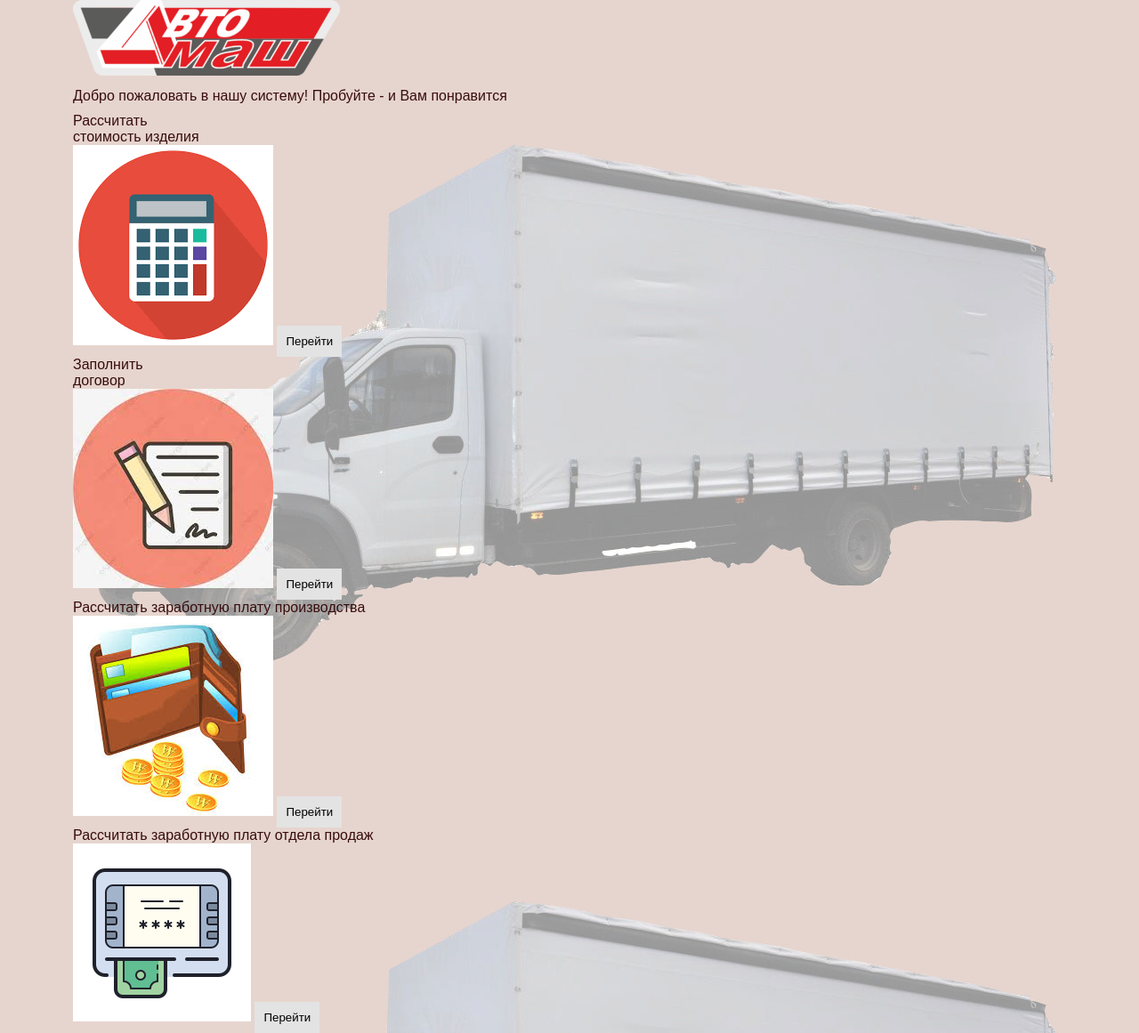
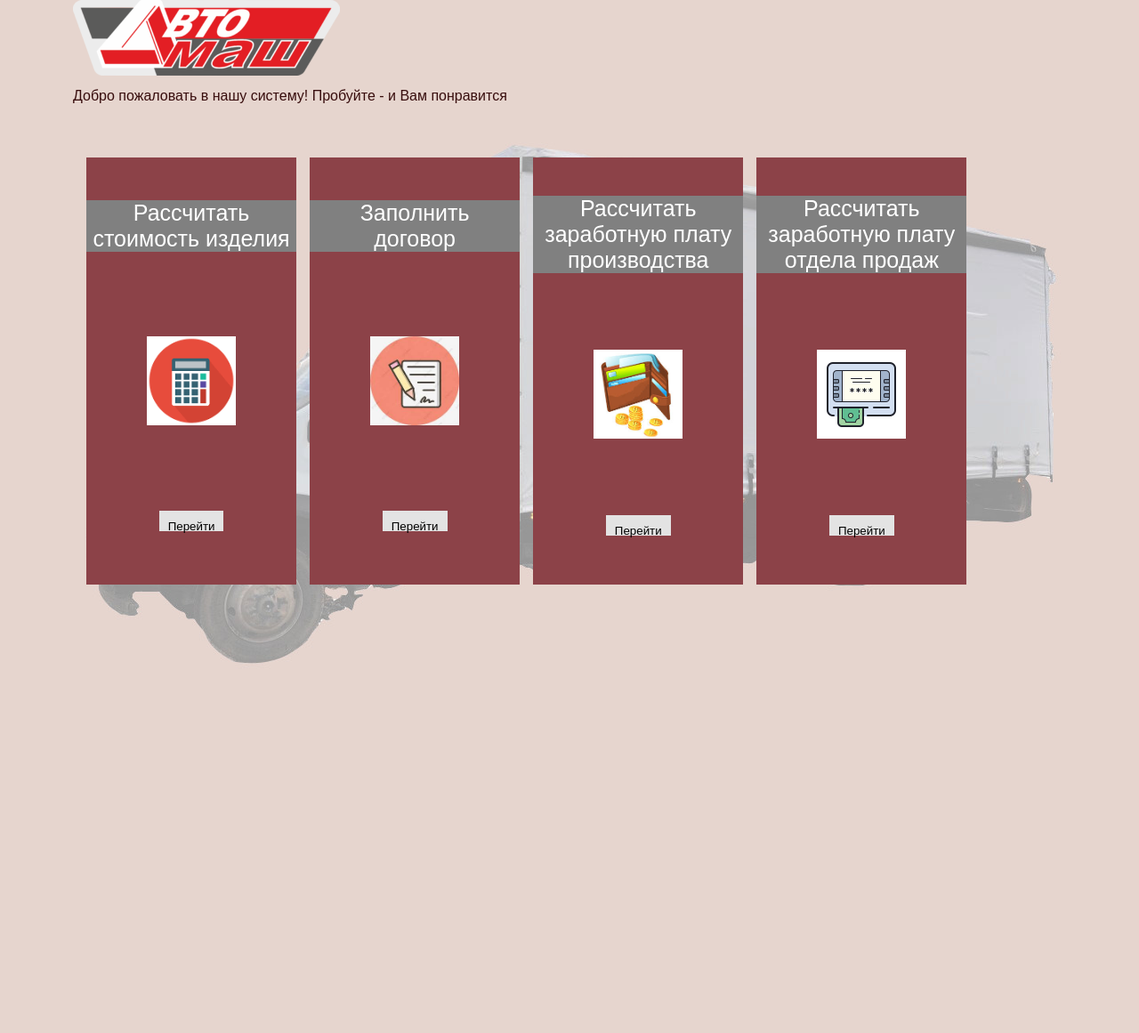
Before and after one commit to mavbo/avtomah, a PHP site: page /menu.php in a window 1280 px wide. Shown: the whole page at 89% size. After the commit the page ends 746 px from the top, so only its background shows below. Run offline with PHP 8.4, Linux system fonts and the light colour scheme.

Commit message:
Add files via upload

```diff
--- a/css/style.css
+++ b/css/style.css
@@ -70,6 +70,49 @@ h1 {
         font-size: 16px;
 
     }
+    #field_2 {
+        position: relative;
+        display: flex;
+        flex-direction: row;
+        width: 90%;
+        height: 60vh;
+        align-content: space-between;
+
+    }
+    .rectangle_2
+       {
+           position: relative;
+           display: flex;
+           flex-direction:column;
+           background-color: #8C4248;
+           justify-content: space-around;
+           align-items: center;
+           color: white;
+           margin-top: 50px;
+           margin-left: 15px;
+
+           text-align: center;
+           width: 25%;
+           height: 100%;
+       }
+       .top_rectangle_2 {
+
+           background-color: grey;
+           width: 100%;
+           margin: 0;
+           padding: 0;
+           font-size: 25px;
+       }
+    .menu_img {
+           width: 100px;
+           height: 100px;
+
+       }
+
+       .rectangle_2 button {
+           width: 100%;
+           height: 65%;
+       }
 
     #enter {
         position: relative;
```
